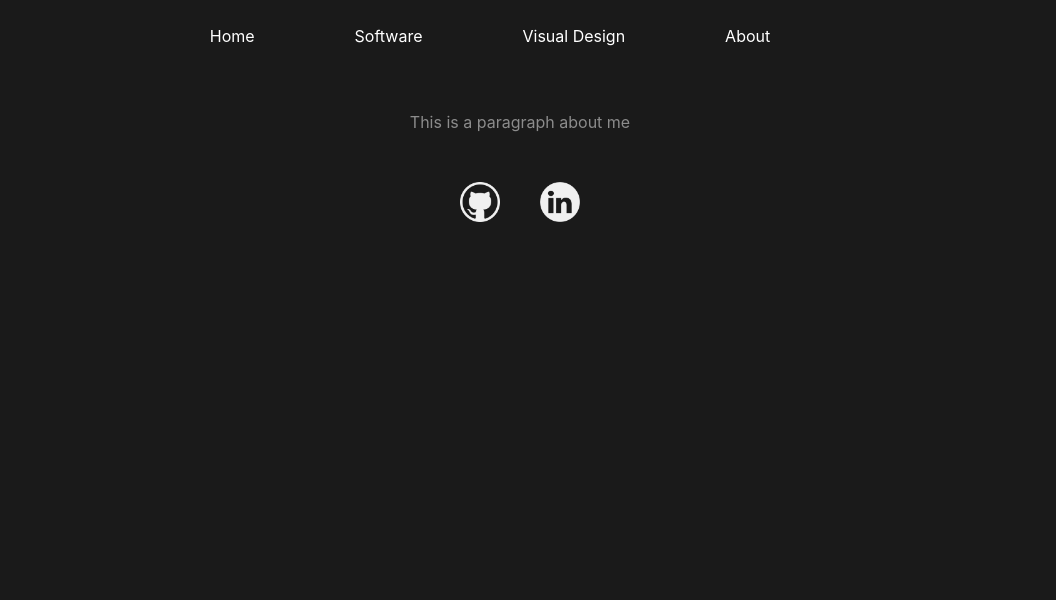
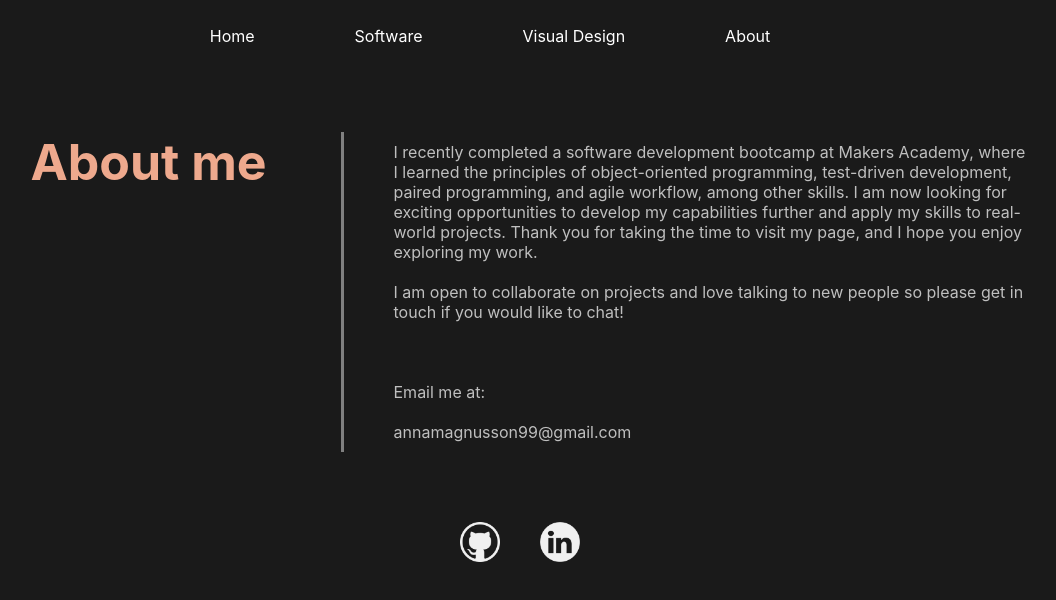
Before and after one commit to annamaggg/annamaggg.github.io, a React (Create React App) app: page /about in a window 1280 px wide. Shown: the top 600 px of the page, without its empty margins (120-1176 px from the left). Built offline with nearby package versions, Linux system fonts and the light colour scheme.

Commit message:
about page paragraph added with styling

```diff
--- a/src/components/About.js
+++ b/src/components/About.js
@@ -11,7 +11,11 @@ export const About = () => {
     <>
       <Navbar />
       <div className='paragraph'>
-        <p1 className="textBody">This is a paragraph about me</p1>
+        <h1 className='text-page-heading'>About me</h1>
+        <p className="text-page-intro">I recently completed a software development bootcamp at Makers Academy, where I learned the principles of object-oriented programming, test-driven development, paired programming, and agile workflow, among other skills. I am now looking for exciting opportunities to develop my capabilities further and apply my skills to real-world projects. Thank you for taking the time to visit my page, and I hope you enjoy exploring my work.<br></br><br></br>
+        I am open to collaborate on projects and love talking to new people so please get in touch if you would like to chat! <br></br><br></br><br></br><br></br>
+        Email me at: <br></br><br></br>
+        annamagnusson99@gmail.com</p>
       </div>
 
         <div className='icons'>
--- a/src/components/visualDesign.css
+++ b/src/components/visualDesign.css
@@ -1,13 +1,13 @@
 .paragraph {
   display: flex;
   justify-content: center;
-
-  padding-bottom: 50px;
-  padding-top: 50px;
+  padding-bottom: 70px;
+  padding-top: 70px;
 }
 
 .text-page-heading {
-  color: rgb(191, 191, 191);
+  color: rgb(238, 169, 141);
+  /* color: rgb(191, 191, 191); */
   width: 30%;
   margin: 0;
   /* align-self: center; */
```
